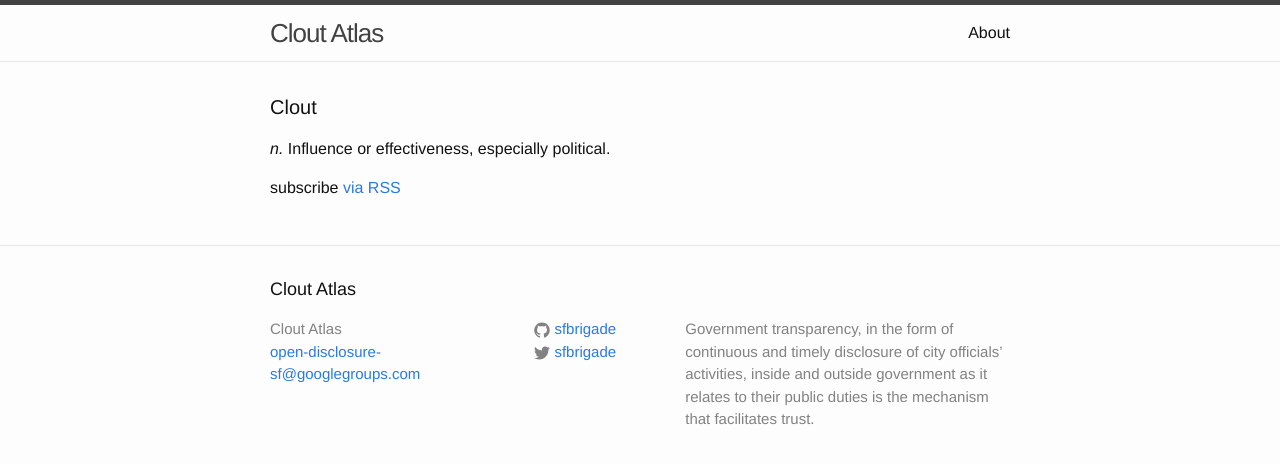
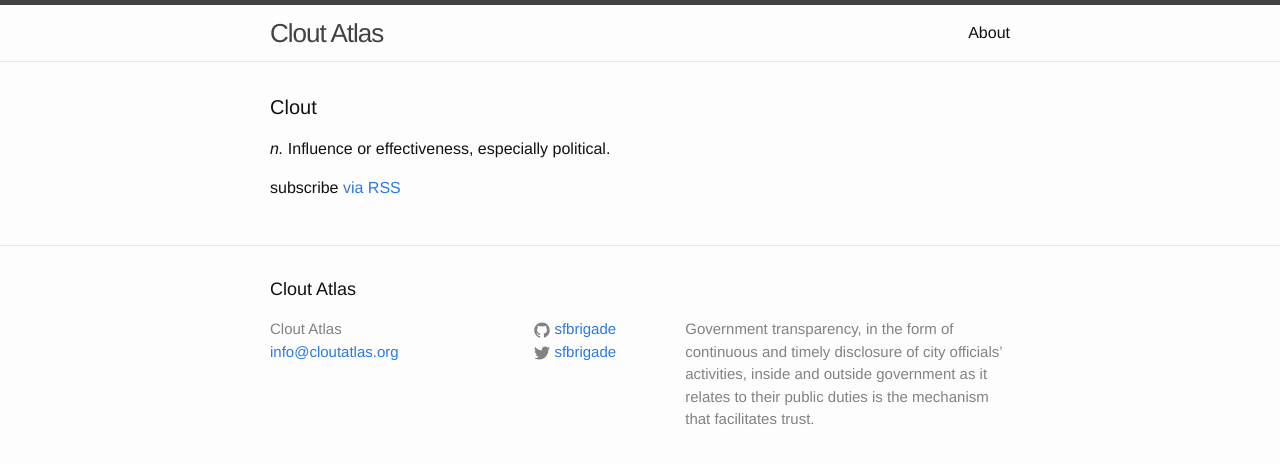
Before and after one commit to adborden/cloutatlas.io, a Jekyll site: the page built from index.html, in a window 1280 px wide. Shown: the top 464 px of the page. Built offline with Jekyll 4.4.1, drawn with Linux system fonts in a browser that asks for light colours.

Commit message:
Change email

```diff
--- a/_config.yml
+++ b/_config.yml
@@ -1,6 +1,6 @@
 # Site settings
 title: Clout Atlas
-email: open-disclosure-sf@googlegroups.com
+email: info@cloutatlas.org
 description: > # this means to ignore newlines until "baseurl:"
   Government transparency, in the form of continuous and timely disclosure of
   city officials’ activities, inside and outside government as it relates to
```
